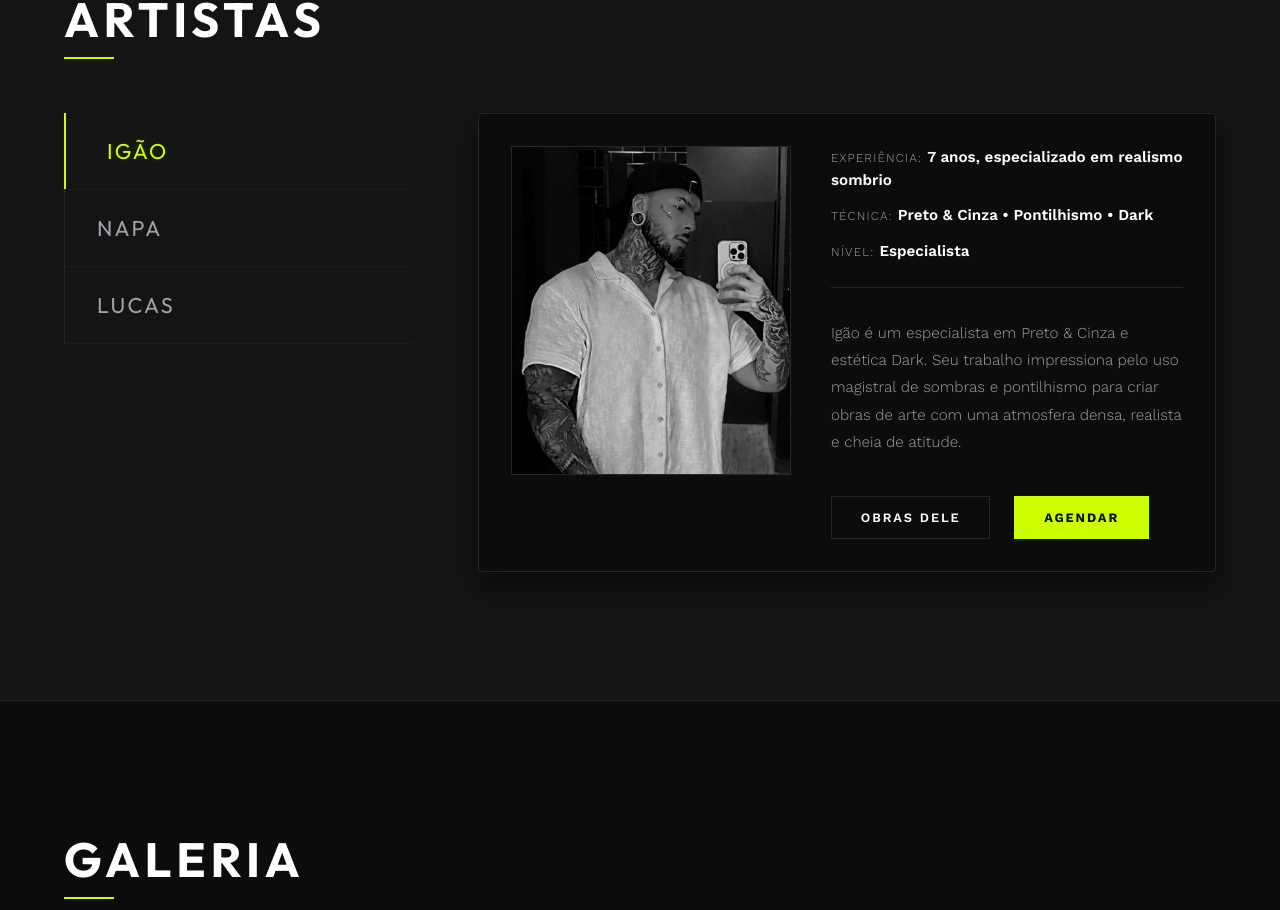
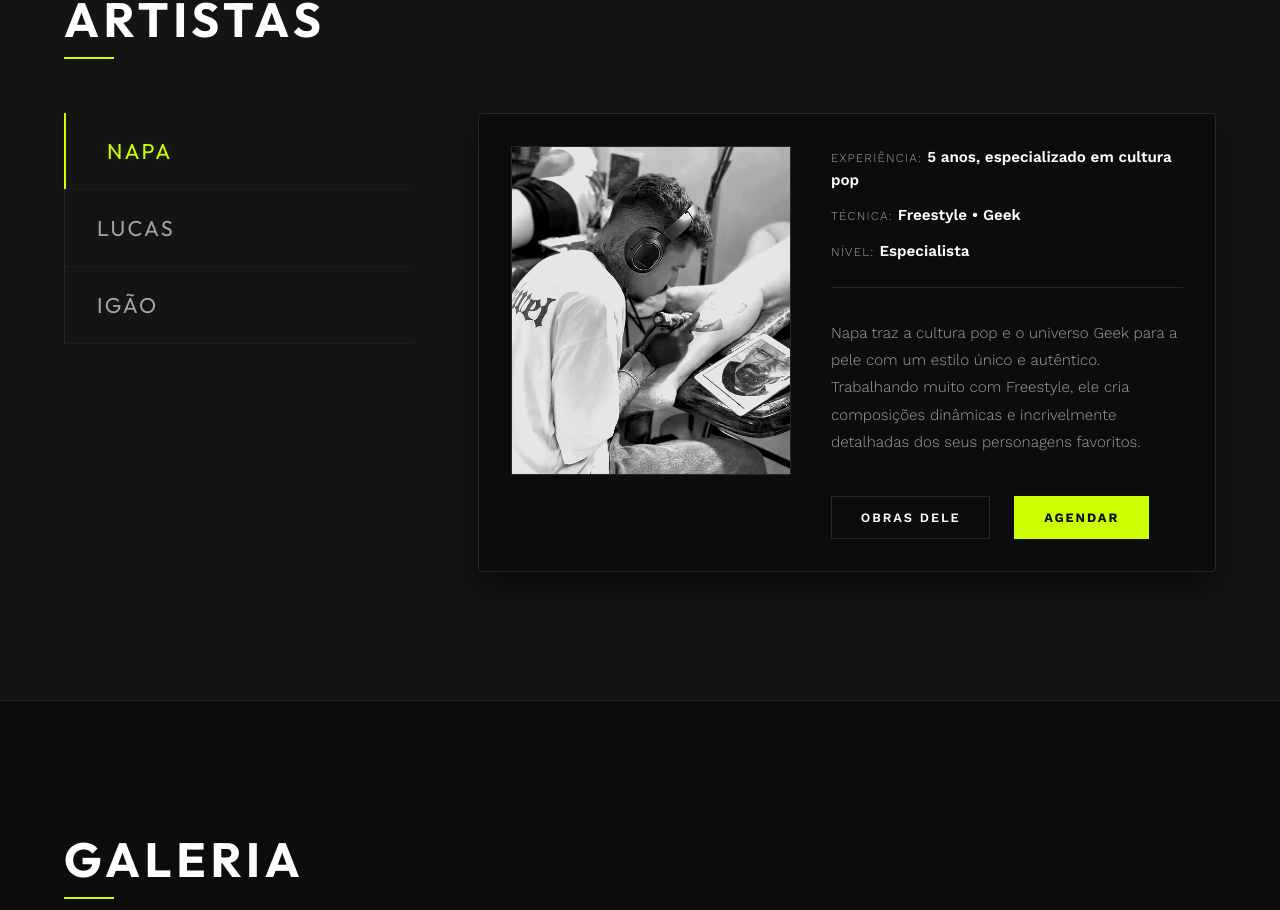
Before and after one commit to matheusstorrer/tattoo, a React (Vite) app: page / in a window 1280 px wide. Shown: the part 1684-2594 px from the top of the page. Built offline with nearby package versions, Linux system fonts and the light colour scheme; a web font is replaced by a local one.

Commit message:
style: restore thin white letter border on mobile and reorder artists to Napa, Lucas, Igao

```diff
--- a/src/App.jsx
+++ b/src/App.jsx
@@ -9,18 +9,9 @@ import Reviews from './sections/Reviews';
 import Footer from './sections/Footer';
 
 const App = () => {
-  const [activeArtistId, setActiveArtistId] = useState(1);
+  const [activeArtistId, setActiveArtistId] = useState(2);
 
   const artistsData = [
-    {
-      id: 1,
-      name: 'Igão',
-      imageKey: 'igao',
-      experience: '7 anos, especializado em realismo sombrio',
-      technique: 'Preto & Cinza • Pontilhismo • Dark',
-      rank: 'Especialista',
-      bio: 'Igão é um especialista em Preto & Cinza e estética Dark. Seu trabalho impressiona pelo uso magistral de sombras e pontilhismo para criar obras de arte com uma atmosfera densa, realista e cheia de atitude.',
-    },
     {
       id: 2,
       name: 'Napa',
@@ -38,6 +29,15 @@ const App = () => {
       technique: 'Realismo • Pontilhismo • Lettering',
       rank: 'Sênior',
       bio: 'Lucas possui uma precisão cirúrgica em suas obras, misturando realismo com pontilhismo e finalizando com lettering impecável. É a escolha perfeita para tatuagens de alta complexidade técnica.',
+    },
+    {
+      id: 1,
+      name: 'Igão',
+      imageKey: 'igao',
+      experience: '7 anos, especializado em realismo sombrio',
+      technique: 'Preto & Cinza • Pontilhismo • Dark',
+      rank: 'Especialista',
+      bio: 'Igão é um especialista em Preto & Cinza e estética Dark. Seu trabalho impressiona pelo uso magistral de sombras e pontilhismo para criar obras de arte com uma atmosfera densa, realista e cheia de atitude.',
     },
   ];
 
--- a/src/sections/Hero.module.css
+++ b/src/sections/Hero.module.css
@@ -205,7 +205,6 @@
 
   .letter {
     font-size: 13vh; /* Scale with vertical viewport height for a clean vertical stack */
-    -webkit-text-stroke: 0px transparent;
   }
 
   .exploreIndicator {
```
